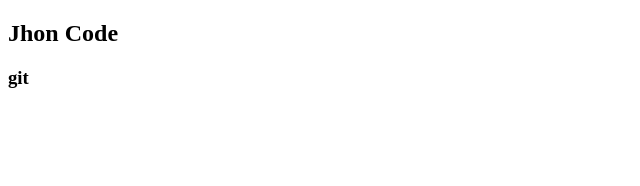
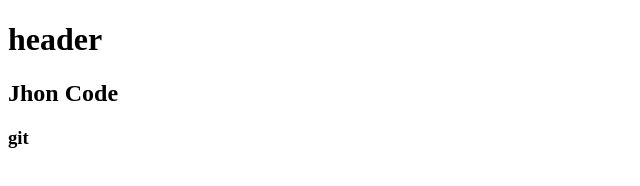
Before and after one commit to JhonCodeU/Code, a plain HTML site: page index.html in a window 1280 px wide. Shown: the whole page, without its empty margins (0-640 px from the left). Drawn offline with Linux system fonts and the light colour scheme.

Commit message:
Agregando Header

```diff
--- a/index.html
+++ b/index.html
@@ -7,6 +7,9 @@
 	<title>Git y Github</title>
 </head>
 <body>
+	<header>
+		<h1>header</h1>
+	</header>
 	<div class="conteiner">
 		<h2>Jhon Code</h2>
 	</div>
```
Also changed, not shown: 1 other file.
